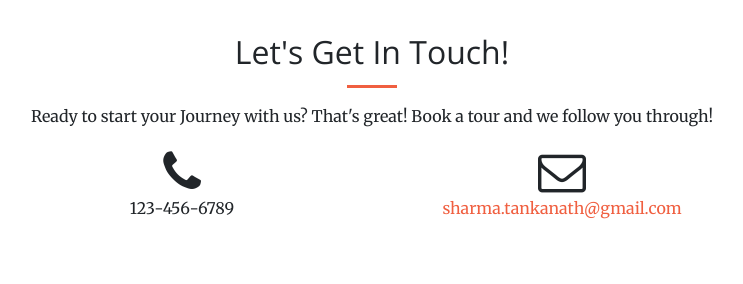
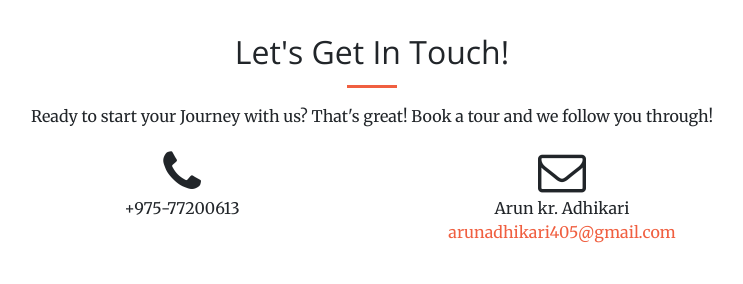
Before and after one commit to tanka/Tourism, a Django app: page /contact/ in a window 1280 px wide. Shown: the part 594-878 px from the top of the page, without its empty margins (268-1011 px from the left). Before the commit the page ends 813 px from the top, so only its background shows below. Run offline with Django 3.2, Linux system fonts and the light colour scheme; some libraries are stand-ins or nearby versions.

Commit message:
contact changes

```diff
--- a/Tourism/templates/b.html
+++ b/Tourism/templates/b.html
@@ -102,12 +102,12 @@
         <div class="row">
           <div class="col-lg-4 ml-auto text-center">
             <i class="fa fa-phone fa-3x sr-contact"></i>
-            <p>123-456-6789</p>
+            <p>+975-77200613</p>
           </div>
           <div class="col-lg-4 mr-auto text-center">
             <i class="fa fa-envelope-o fa-3x sr-contact"></i>
-            <p>
-              <a href="mailto:your-email@your-domain.com">sharma.tankanath@gmail.com</a>
+            <p>Arun kr. Adhikari
+              <a href="mailto:your-email@your-domain.com">arunadhikari405@gmail.com</a>
             </p>
           </div>
         </div>
--- a/Tourism/templates/base.html
+++ b/Tourism/templates/base.html
@@ -626,8 +626,8 @@
           </div>
           <div class="col-lg-4 mr-auto text-center">
             <i class="fa fa-envelope-o fa-3x sr-contact"></i>
-            <p>
-              <a href="mailto:sharma.tankanath@gmail.com">sharma.tankanath@gmail.com</a>
+            <p>arun kr. adhikari
+              <a href="mailto:your-email@your-domain.com">arunadhikari405@gmail.com</a>
             </p>
           </div>
         </div>
--- a/Tourism/templates/base2.html
+++ b/Tourism/templates/base2.html
@@ -55,7 +55,7 @@
     <!-- Navigation -->
     <nav class="navbar navbar-expand-lg navbar-light fixed-top" id="mainNav">
       <div class="container">
-        <a class="navbar-brand js-scroll-trigger" href="#page-top">Blissful Himalaya</a>
+        <a class="navbar-brand js-scroll-trigger" href="#page-top">HEMCO TOURS</a>
         <button class="navbar-toggler navbar-toggler-right" type="button" data-toggle="collapse" data-target="#navbarResponsive" aria-controls="navbarResponsive" aria-expanded="false" aria-label="Toggle navigation">
           <span class="navbar-toggler-icon"></span>
         </button>
@@ -94,8 +94,8 @@
           </div>
           <div class="col-lg-4 mr-auto text-center">
             <i class="fa fa-envelope-o fa-3x sr-contact"></i>
-            <p>
-              <a href="mailto:your-email@your-domain.com">sharma.tankanath@gmail.com</a>
+            <p>arun kr. adhikari
+              <a href="mailto:your-email@your-domain.com">arunadhikari405@gmail.com</a>
             </p>
           </div>
         </div>
--- a/Tourism/templates/base_generic.html
+++ b/Tourism/templates/base_generic.html
@@ -59,7 +59,7 @@
     <!-- Navigation -->
     <nav class="navbar navbar-expand-lg navbar-light fixed-top" id="mainNav">
       <div class="container">
-        <a class="navbar-brand js-scroll-trigger" href="/#page-top">Blissful Himalaya</a>
+        <a class="navbar-brand js-scroll-trigger" href="/#page-top">HEMCO TOURS</a>
         <button class="navbar-toggler navbar-toggler-right" type="button" data-toggle="collapse" data-target="#navbarResponsive" aria-controls="navbarResponsive" aria-expanded="false" aria-label="Toggle navigation">
           <span class="navbar-toggler-icon"></span>
         </button>
@@ -210,8 +210,8 @@
           </div>
           <div class="col-lg-4 mr-auto text-center">
             <i class="fa fa-envelope-o fa-3x sr-contact"></i>
-            <p>
-              <a href="mailto:your-email@your-domain.com">sharma.tankanath@gmail.com</a>
+            <p>Arun kr. Adhikari
+              <a href="mailto:your-email@your-domain.com">arunadhikari405@gmail.com</a>
             </p>
           </div>
         </div>
```
